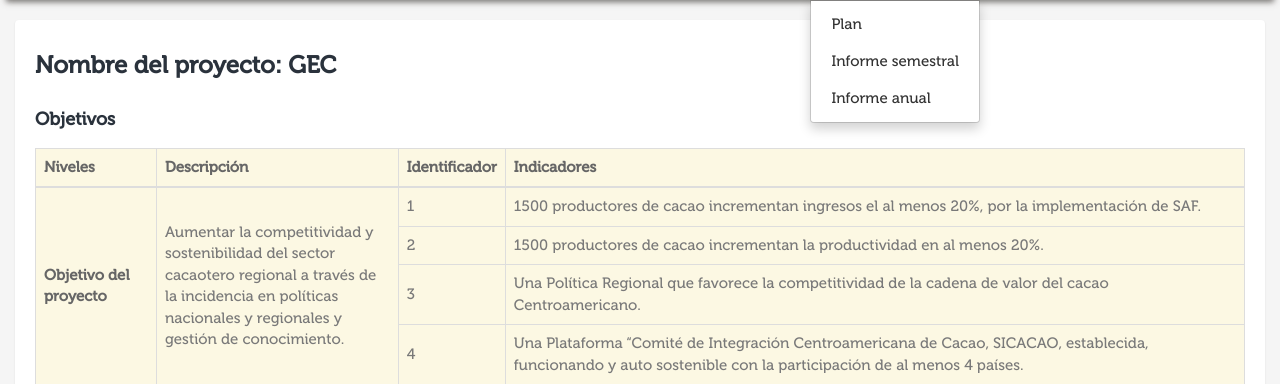
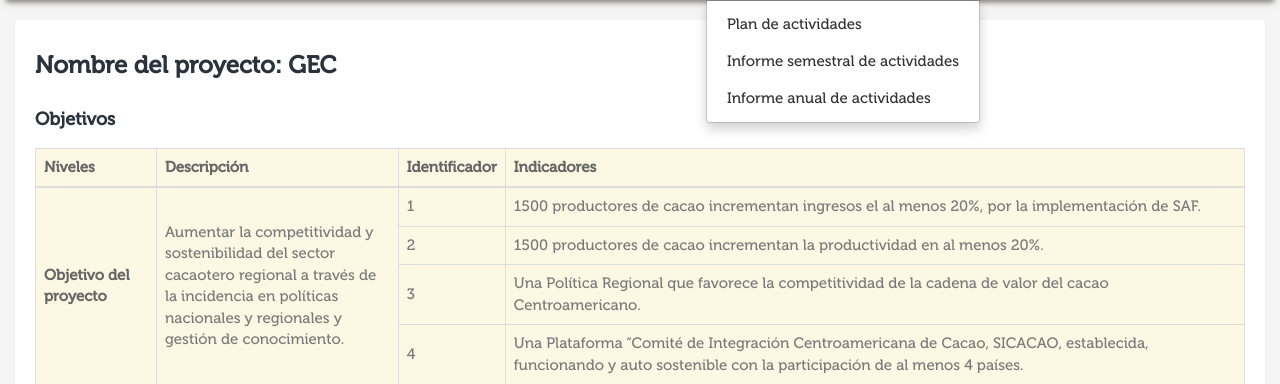
Before and after one commit to ErickMurillo/gec_rikolto, a Django app: page / in a window 1280 px wide, after a click on "POA". Shown: the part 60-444 px from the top of the page. Run offline with Django 3.2, Linux system fonts and the light colour scheme; the visitor is signed in with stand-in values (Sample User, id 1); data comes from the database, SQL or seed files in the repository; parts of the project's set-up code (start-up, migrations or seed data) failed here and were passed over; some libraries are stand-ins or nearby versions; some web fonts are replaced.

Commit message:
cambios en labels

```diff
--- a/poa/models.py
+++ b/poa/models.py
@@ -12,8 +12,8 @@ class Poa(models.Model):
 		return '%s' % (str(self.anio))
 
 	class Meta:
-		verbose_name_plural = 'POA'
-		verbose_name = 'POA'
+		verbose_name_plural = 'Plan de actividades'
+		verbose_name = 'Plan de actividades'
 
 MESES_CHOICES = (('Enero','Enero'),('Febrero','Febrero'),('Marzo','Marzo'),('Abril','Abril'),
                 ('Mayo','Mayo'),('Junio','Junio'),('Julio','Julio'),('Agosto','Agosto'),
--- a/templates/base.html
+++ b/templates/base.html
@@ -56,9 +56,9 @@
                     <li class="dropdown {% if '/poa/plan/' in request.path or '/poa/informe/' in request.path %}active{% endif %}">
                         <a href="#" class="dropdown-toggle profile" data-toggle="dropdown" aria-expanded="true">POA<b class="caret"></b></a>
                         <ul class="dropdown-menu">
-                            <li {% if '/poa/plan/' in request.path %}class="active"{% endif %}><a href="{% url 'poa-plan' id %}"> Plan</a></li>
-                            <li {% if '/poa/informe-semestral/' in request.path %}class="active"{% endif %}><a href="{% url 'poa-informe' id %}"> Informe semestral</a></li>
-                            <li {% if '/poa/informe-anual/' in request.path %}class="active"{% endif %}><a href="{% url 'poa-informe-anual' id %}"> Informe anual</a></li>
+                            <li {% if '/poa/plan/' in request.path %}class="active"{% endif %}><a href="{% url 'poa-plan' id %}"> Plan de actividades</a></li>
+                            <li {% if '/poa/informe-semestral/' in request.path %}class="active"{% endif %}><a href="{% url 'poa-informe' id %}"> Informe semestral de actividades</a></li>
+                            <li {% if '/poa/informe-anual/' in request.path %}class="active"{% endif %}><a href="{% url 'poa-informe-anual' id %}"> Informe anual de actividades</a></li>
                         </ul>
                     </li>
 
```
